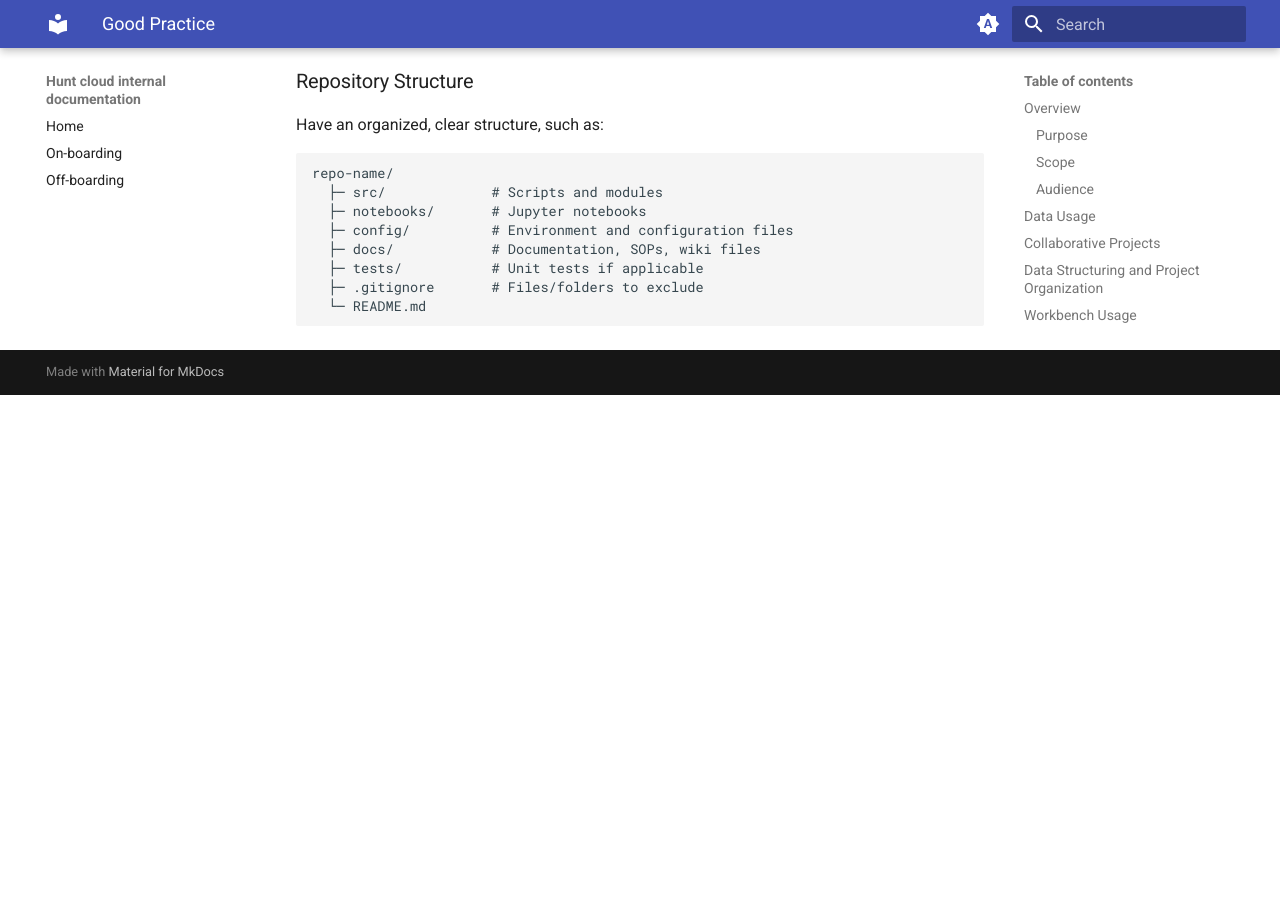
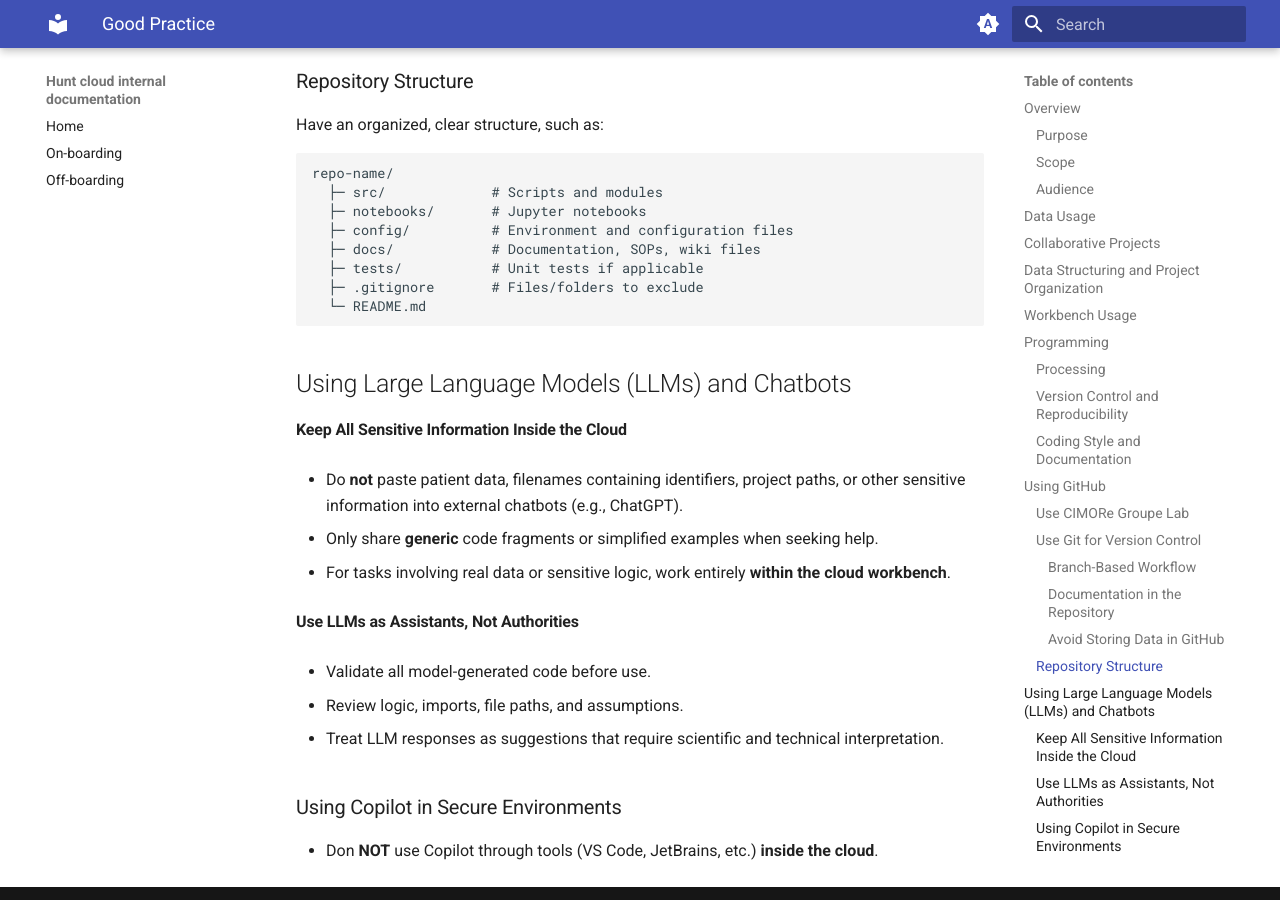
Before and after one commit to skarrea/HC-docs, an MkDocs documentation site: the page built from docs/good practice.md, in a window 1280 px wide and 900 px high, scrolled down 3949 px. Built offline with MkDocs 1.6.1 and Material for MkDocs 9.7.7, drawn with Linux system fonts in a browser that asks for light colours; before the commit the page ends 4344 px from its top, so only the background shows below that.

Commit message:
Updated good practice

````diff
--- a/docs/good practice.md
+++ b/docs/good practice.md
@@ -177,3 +177,25 @@ repo-name/
   ├─ .gitignore       # Files/folders to exclude
   └─ README.md
 ```
+
+## Using Large Language Models (LLMs) and Chatbots
+
+#### Keep All Sensitive Information Inside the Cloud
+
+- Do **not** paste patient data, filenames containing identifiers, project paths, or other sensitive information into external chatbots (e.g., ChatGPT).
+
+- Only share **generic** code fragments or simplified examples when seeking help.
+
+- For tasks involving real data or sensitive logic, work entirely **within the cloud workbench**.
+
+#### Use LLMs as Assistants, Not Authorities
+
+- Validate all model-generated code before use.
+
+- Review logic, imports, file paths, and assumptions.
+
+- Treat LLM responses as suggestions that require scientific and technical interpretation.
+
+### Using Copilot in Secure Environments
+
+- Don **NOT** use Copilot through tools (VS Code, JetBrains, etc.) **inside the cloud**.
````
